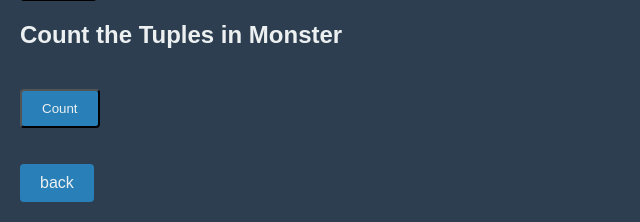
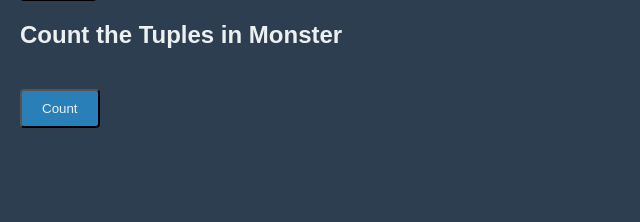
Before and after one commit to akshat250901/RPG-Database-Manager, a PHP site: page /addEntry.php in a window 1280 px wide. Shown: the part 697-919 px from the top of the page, without its empty margins (0-640 px from the left). After the commit the page ends 825 px from the top, so only its background shows below. Run offline with PHP 8.4, Linux system fonts and the light colour scheme.

Commit message:
removing back button for now

```diff
--- a/addEntry.php
+++ b/addEntry.php
@@ -57,7 +57,7 @@
             <input type="submit" name="countTuples" class="buttons" value="Count"></p>
         </form>
 
-        <a href="index.html" class="backButton">back</a>
+        <!-- <a href="index.html" class="backButton">back</a>*/-->
 
 
         <?php
```
